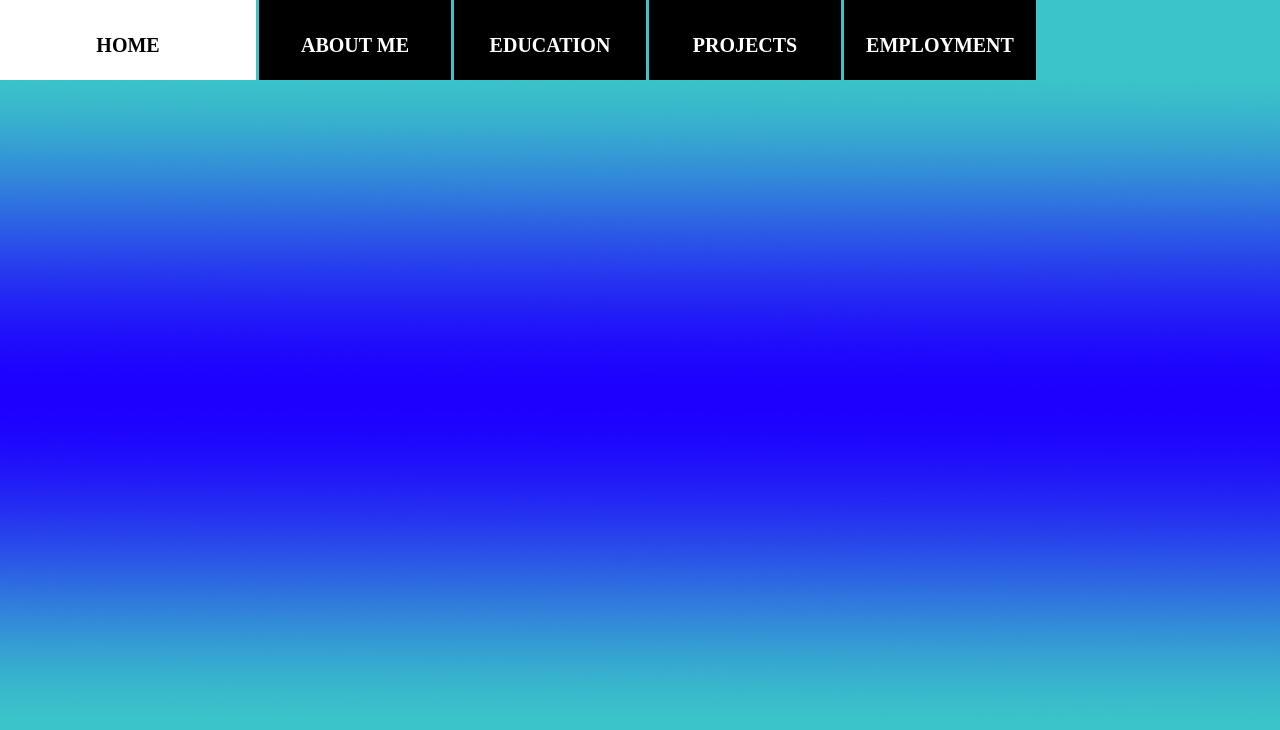
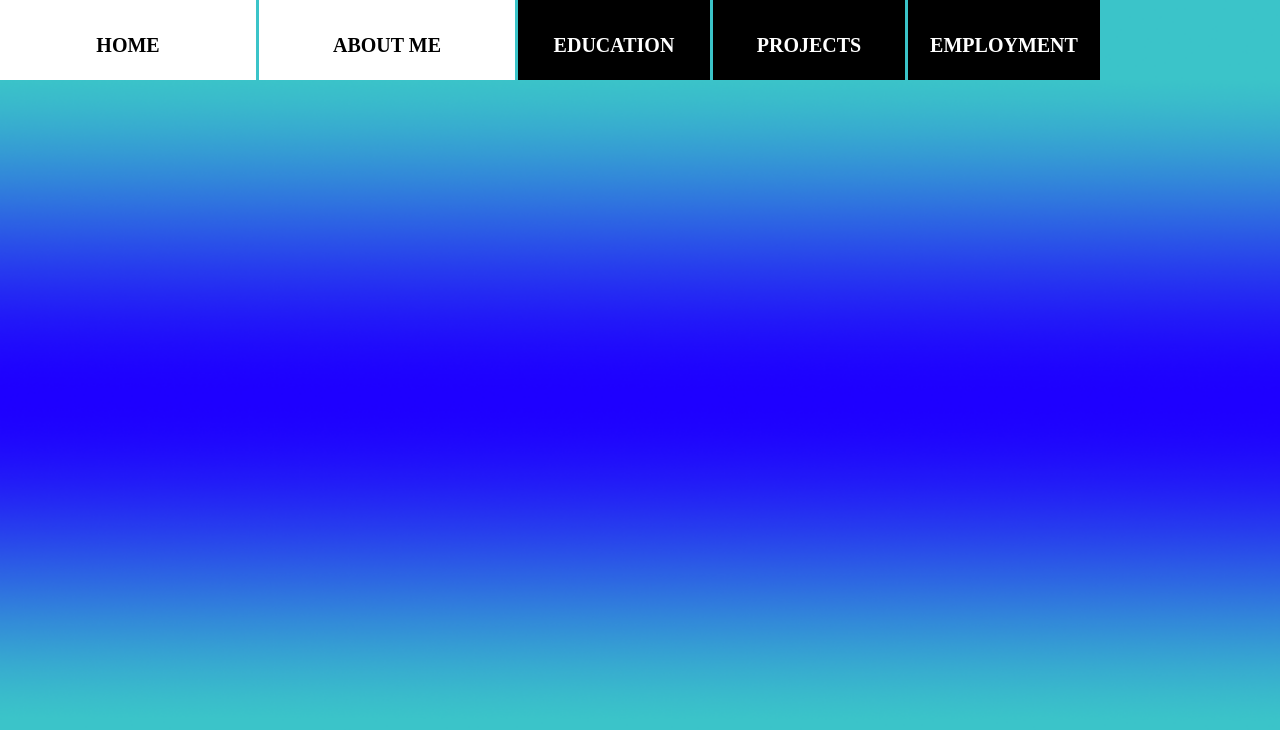
Before and after one commit to TheWolfChamp/html, a plain HTML site: page portfolio/index.html in a window 1280 px wide. Both pictures are taken after a click on the link "ABOUT ME". Drawn offline with Linux system fonts and the light colour scheme.

Commit message:
Update index.html

```diff
--- a/portfolio/index.html
+++ b/portfolio/index.html
@@ -26,6 +26,16 @@
 
 
     <script type="text/javascript" src="jquery-3.5.1.min.js"></script>
+    <script type="text/javascript">
+        $(document).ready(function(){
+            $('a').click(function(){
+                var selected = $(this);
+                $('a').removeClass('active')
+                $(selected).addClass('active')
+            })
+        })
+    </script>
+
 </body>
 
 </html>
```
